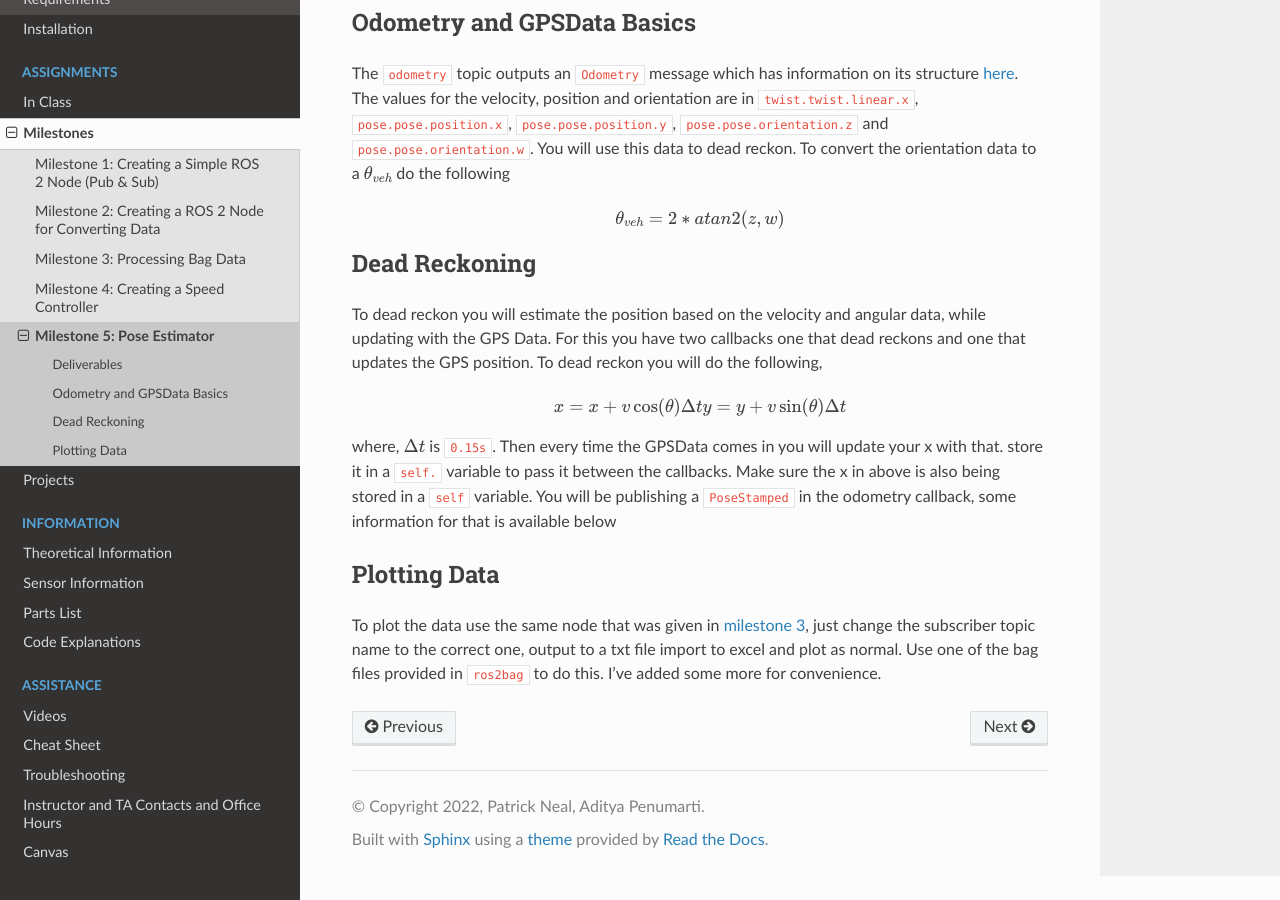
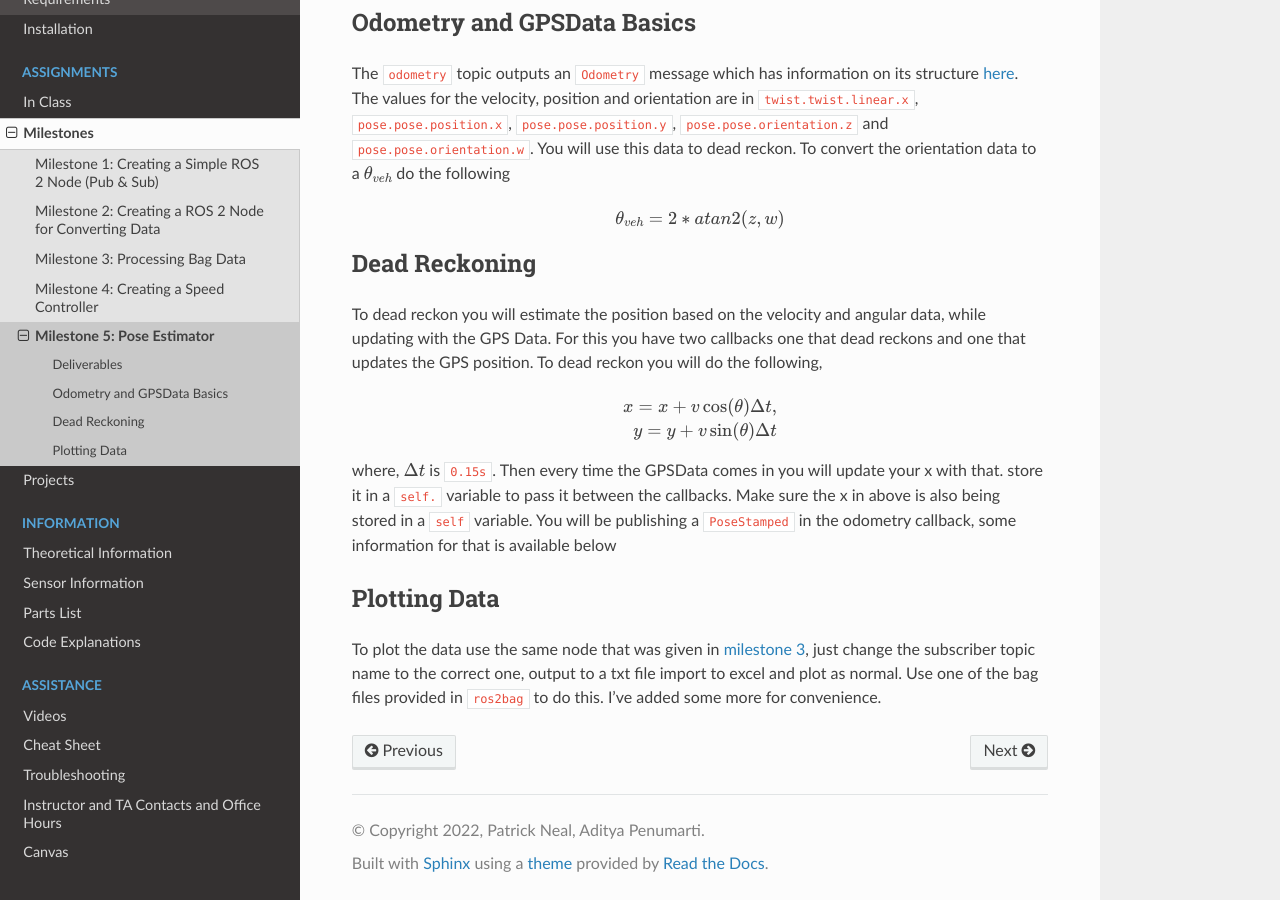
Before and after one commit to av-mae-uf/av1tenth-docs, a Sphinx documentation site: the page built from docs/assignments/milestones/milestone5.rst, in a window 1280 px wide and 900 px high, scrolled down 553 px. Built offline with Sphinx 7.4.7 and the Read the Docs theme 2.0.0, drawn with Linux system fonts in a browser that asks for light colours.

```diff
--- a/docs/assignments/milestones/milestone5.rst
+++ b/docs/assignments/milestones/milestone5.rst
@@ -34,7 +34,7 @@ To dead reckon you will do the following,
 
 .. math::
 
-    x = x + v \cos (\theta) \Delta t
+    x = x + v \cos (\theta) \Delta t , \\
     y = y + v \sin (\theta) \Delta t
 
 where, :math:`\Delta t` is ``0.15s``. Then every time the GPSData comes in you will update your x with that. store it in a ``self.`` variable to pass it between the callbacks. Make sure the x in above is also being stored in a ``self`` variable.
```
